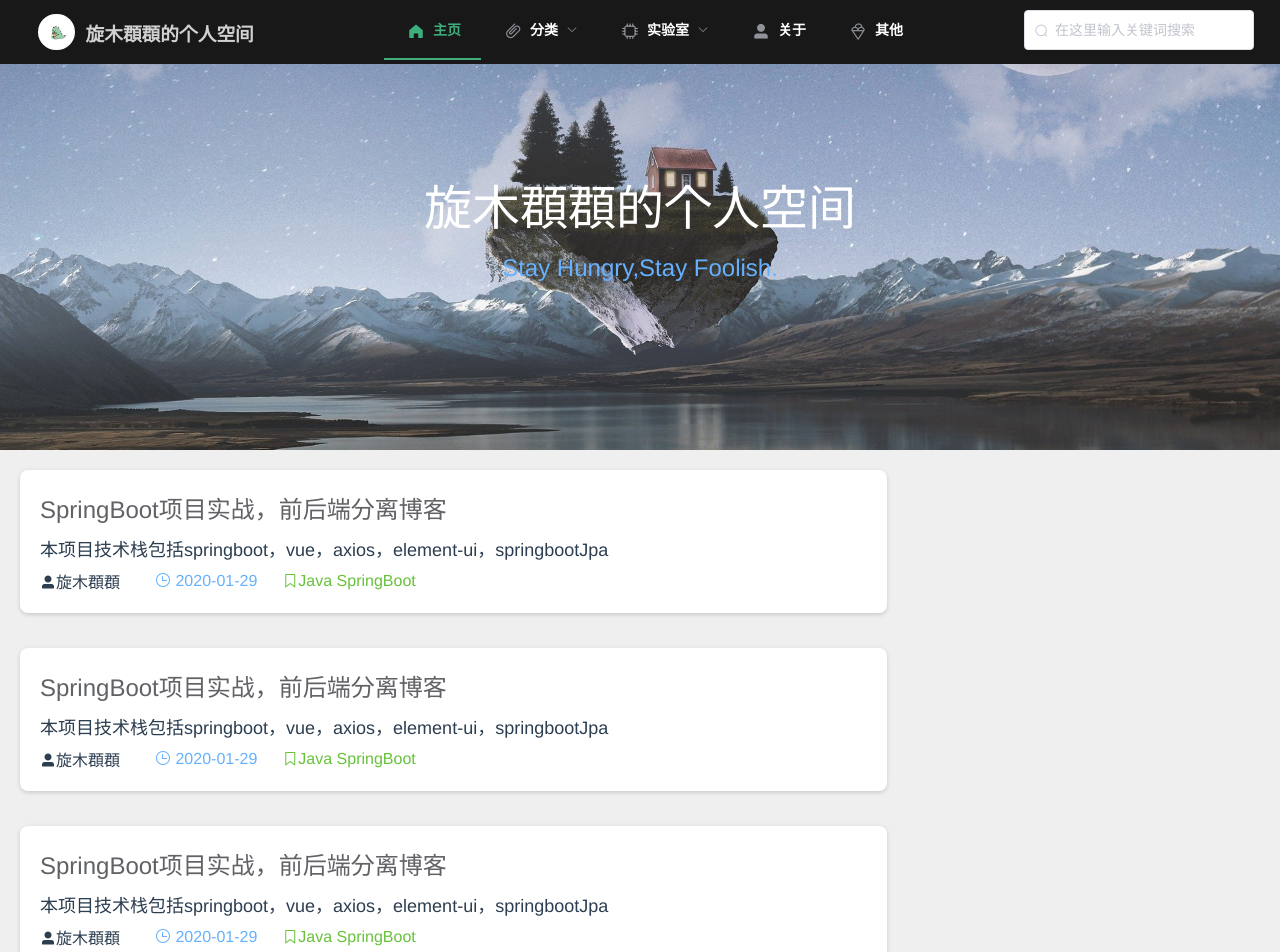
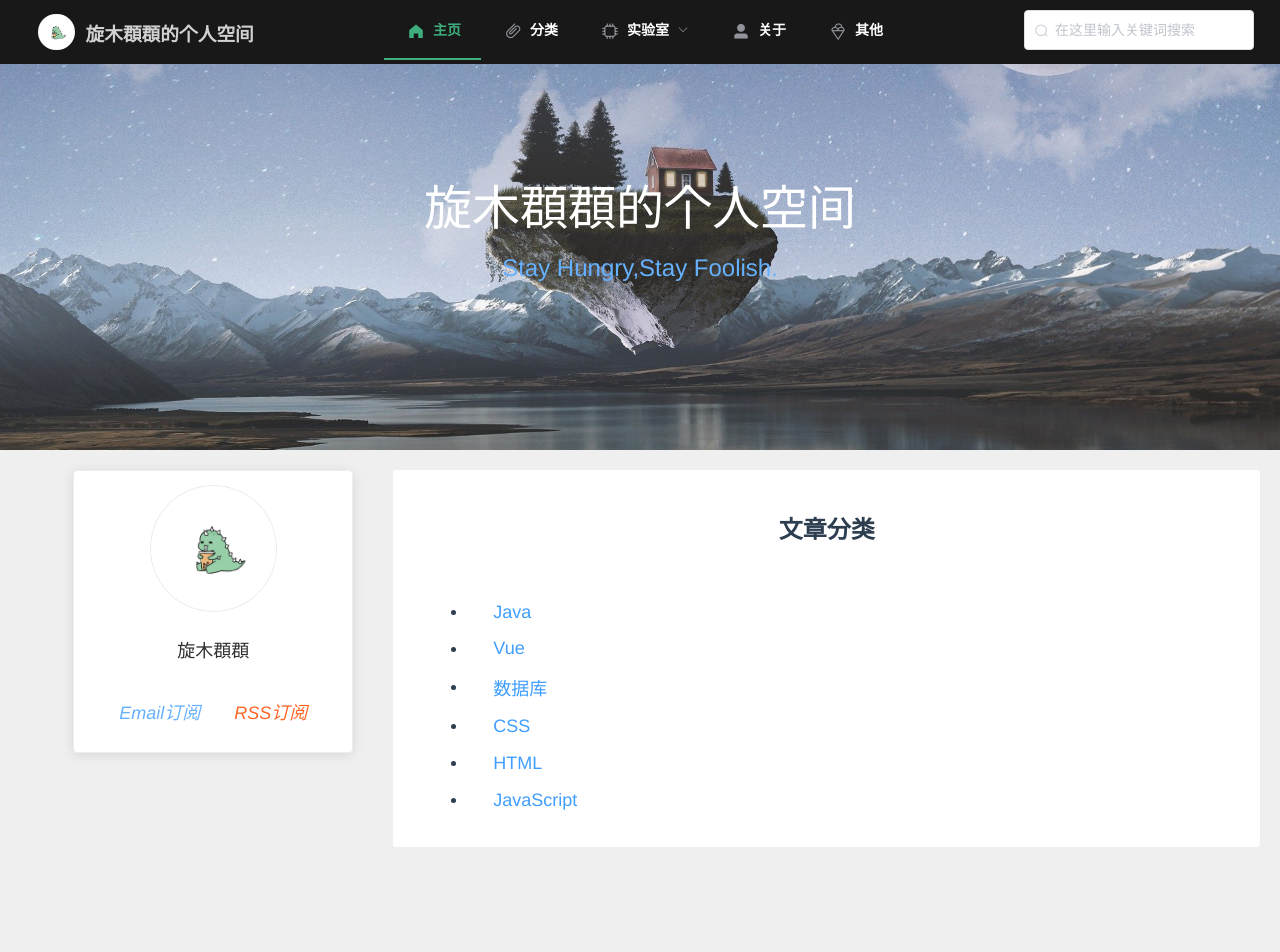
Before and after one commit to alexyunyun/BlogProject, a Vue app in the folder blogvue/: page /classify in a window 1280 px wide. Shown: the top 952 px of the page. Built offline with nearby package versions, Linux system fonts and the light colour scheme; a small style sheet from the web is missing; what mavon-editor would draw is missing.

Commit message:
更改分类页布局，修改其他页的一些bug

```diff
--- a/blogvue/src/App.vue
+++ b/blogvue/src/App.vue
@@ -17,7 +17,7 @@
                   <Catalog id="empty-catalog" style="opacity: 0.0001;"></Catalog>
                 </div>
                 <div
-                    v-else-if="this.$route.path==='/'||this.$route.path.match('/project_details') || this.$route.path.match('/other')||this.$route.path.match('/catagory')">
+                    v-else-if="this.$route.path==='/'||this.$route.path.match('/project_details') || this.$route.path.match('/other')||this.$route.path.match('/classify')">
                   <User id="fixed-user">用户信息框</User>
                   <User id="empty" style="opacity: 0.0001;"></User>
                 </div>
@@ -71,7 +71,11 @@ export default {
       let empty = document.querySelector('#empty')
       let catalog = document.querySelector("#catalog")
       let emptyCatalog = document.querySelector("#empty-catalog")
+      let banner = document.querySelector('.banner')
+      let header = document.querySelector('.header')
       let clientHeight = document.documentElement.clientHeight
+      let bannerHeight = banner.offsetHeight
+      console.log(clientHeight)
       let scroll = Math.floor(document.documentElement.scrollTop) //滚动条距离顶部的距离
 
       if (empty != null && empty.clientWidth !== 0) {
@@ -83,12 +87,12 @@ export default {
         console.log("保存目录的宽度为" + this.catalogWidth)
       }
 
-      if (demo != null && scroll > 0.55 * clientHeight) {
+      if (demo != null && scroll > bannerHeight) {
         //当滚动条距离顶部的距离大于了有色框距离body上边框的距离，就让页面固定。
-        console.log('现在滑动了' + scroll)
+        console.log('现在滑动了' + scroll + 'clientheight' + clientHeight)
         demo.style.position = 'fixed'
         demo.style.width = this.boxWidth + 'px'
-        demo.style.top = '100px'
+        demo.style.top = header.offsetHeight+20+'px'
         empty.style.opacity = '0'
       } else {
         if (demo != null) {
@@ -99,11 +103,11 @@ export default {
         }
       }
       console.log("对catalog定位")
-      if (catalog != null && scroll > 0.55 * clientHeight) {
+      if (catalog != null && scroll > bannerHeight) {
         console.log("固定定位")
         catalog.style.position = 'fixed'
         catalog.style.width = this.catalogWidth + 'px'
-        catalog.style.top = '100px'
+        catalog.style.top = header.offsetHeight+20+'px'
       } else {
         if (catalog != null) {
           catalog.style.position = 'relative'
@@ -141,6 +145,8 @@ export default {
 
 body {
   margin: 0;
+  padding: 0;
+  box-sizing: border-box;
 }
 
 .header {
--- a/blogvue/src/components/Header.vue
+++ b/blogvue/src/components/Header.vue
@@ -21,12 +21,8 @@
             router>
           <el-menu-item index="/" :class="$route.path==='/'?'is-active':''"><i class="el-icon-s-home"></i>主页
           </el-menu-item>
-          <el-submenu index="/classify" :class="$route.path==='/classify'?'is-active':''">
-            <template slot="title"><i class="el-icon-paperclip"></i>分类</template>
-            <el-menu-item v-for="item in catagory" :index="'/catagory_details/'+item"><i
-                class="el-icon-folder"></i>{{ item }}
-            </el-menu-item>
-          </el-submenu>
+          <el-menu-item index="/classify" :class="$route.path==='/'?'is-active':''"><i class="el-icon-paperclip"></i>分类
+          </el-menu-item>
           <!--          <el-menu-item index="/classify" :class="$route.path==='/classify'?'is-active':'no'"><i class="el-icon-paperclip"></i>文章分类</el-menu-item>-->
           <el-submenu index="/project" :class="$route.path==='/project'?'is-active':''">
             <template slot="title"><i class="el-icon-cpu"></i>实验室</template>
@@ -88,11 +84,7 @@ export default {
           'link': 'github'
         },
       ],
-      catagory: [
-        'Java',
-        'Vue',
-        '数据库'
-      ]
+
     }
   },
   methods: {
--- a/blogvue/src/views/Admin.vue
+++ b/blogvue/src/views/Admin.vue
@@ -4,6 +4,7 @@
       <el-aside class="aside" width="200px" >
         <el-menu
             :default-openeds=defaultOpen
+            default-active="/admin/find_blog"
             class="el-menu-vertical-demo"
             router
         >
--- a/blogvue/src/views/Classify.vue
+++ b/blogvue/src/views/Classify.vue
@@ -1,18 +1,58 @@
 <template>
-  <div>
-    <List></List>
+  <div id="classify-container">
+    <h1>文章分类</h1>
+    <div class="item-box">
+      <ul class="ul-box">
+        <li v-for="item in category" class="item-line">
+          <el-link href="http://www.baidu.com" class="link" type="primary" :underline="false">{{item}}</el-link>
+        </li>
+      </ul>
+    </div>
   </div>
 </template>
 
 <script>
-import List from "@/views/List";
 export default {
   name: "Classify",
-  components: {List},
+  data() {
+    return {
+      category: [
+        'Java',
+        'Vue',
+        '数据库',
+        'CSS',
+        'HTML',
+        'JavaScript'
+      ]
+    }
+  }
 
 }
 </script>
 
 <style scoped>
+#classify-container {
+  background: white;
+  width: 100%;
+  padding-top: 20px;
+  border-radius: 3px;
 
+}
+.item-box {
+  padding: 20px;
+}
+.item-line {
+  text-align: left;
+  padding-left: 25px;
+  font-size: large;
+  margin: 15px;
+}
+.link {
+  font-size: large;
+  text-decoration: none;
+  text-underline: none;
+}
+.el-link--inner:hover {
+  color: #fc7136;
+}
 </style>
```
